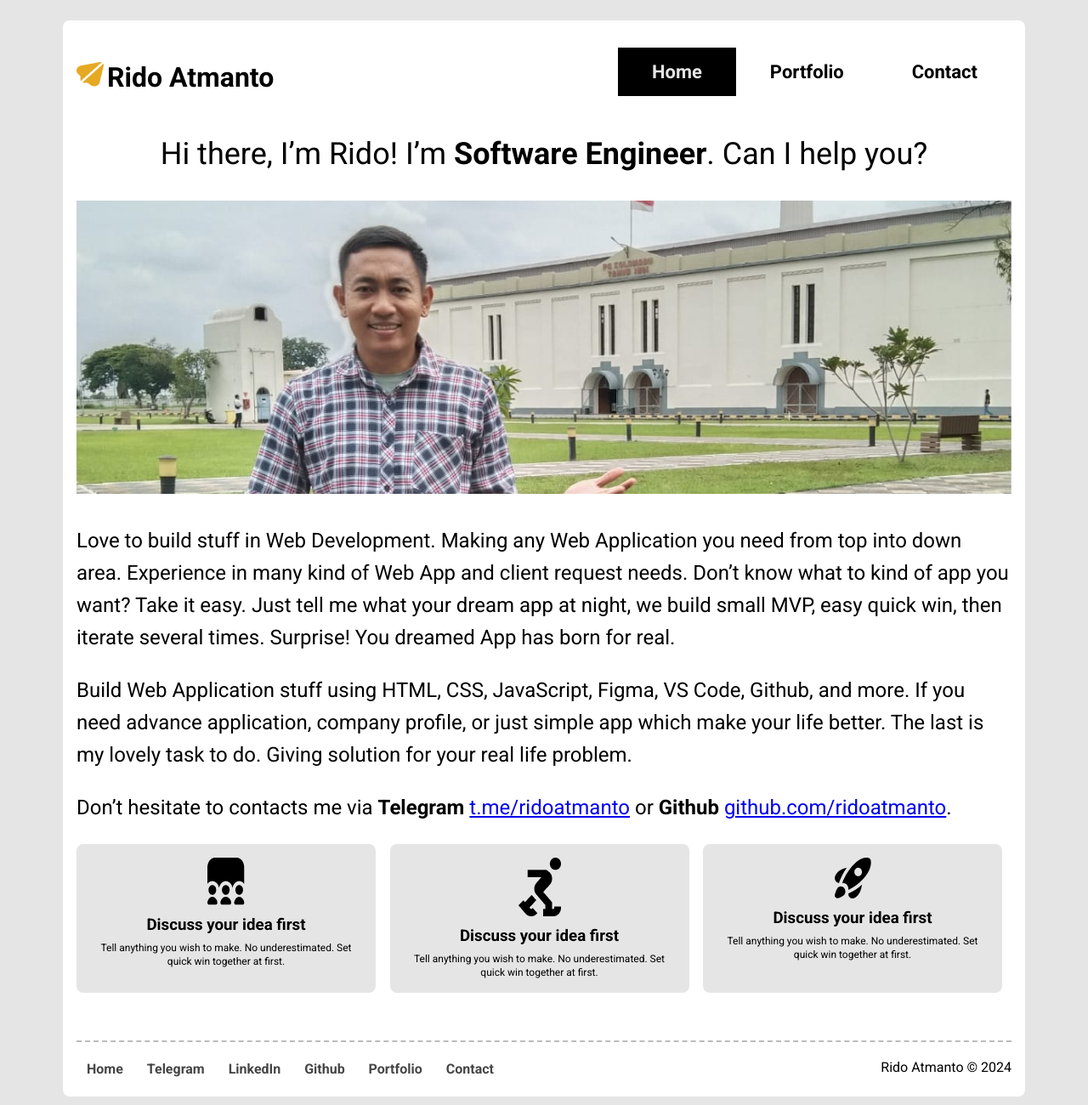
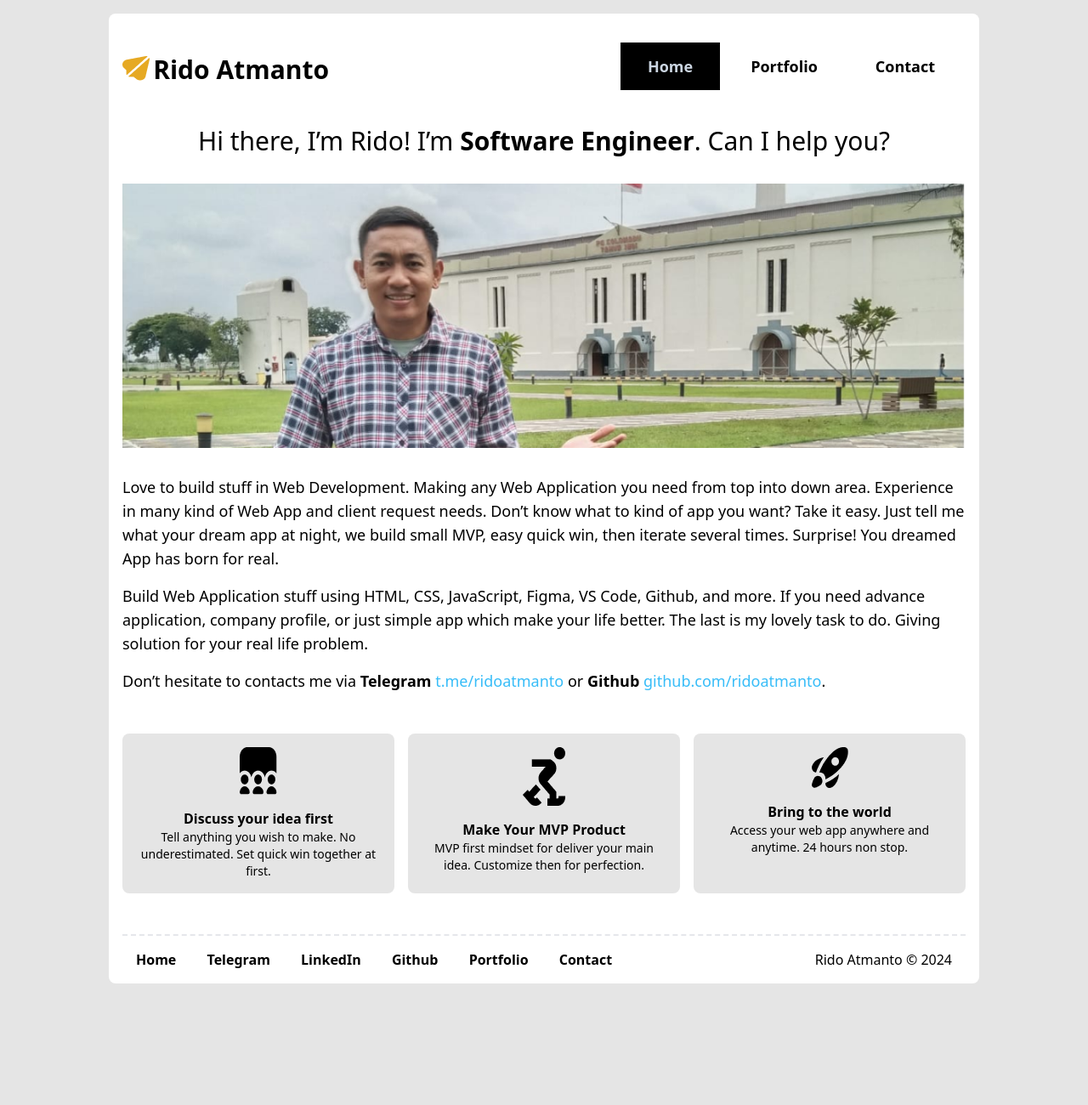
Before and after one commit to ridoatmanto/personal-website, a plain HTML site: page index.html in a window 1280 px wide. Shown: the whole page at 85% size. After the commit the page ends 1173 px from the top, so only its background shows below. Drawn offline with nearby package versions, Linux system fonts and the light colour scheme.

Commit message:
Applying Tailwind css on home page

```diff
--- a/index.html
+++ b/index.html
@@ -4,7 +4,8 @@
     <meta charset="UTF-8" />
     <meta name="viewport" content="width=device-width, initial-scale=1.0" />
     <title>Rido Atmanto | Personal's Website</title>
-    <link rel="stylesheet" href="/index.css" />
+    <!-- <link rel="stylesheet" href="/index.css" /> -->
+    <script src="https://cdn.tailwindcss.com"></script>
     <link rel="preconnect" href="https://fonts.googleapis.com" />
     <link rel="preconnect" href="https://fonts.gstatic.com" crossorigin />
     <link
@@ -13,30 +14,55 @@
     />
   </head>
 
-  <body>
-    <main>
+  <body class="flex justify-center items-center px-4 py-4 bg-[#E5E5E5]">
+    <main class="px-4 py-4 bg-white rounded-lg max-w-screen-lg">
+      <div class="grid grid-cols-2 gap-4 lg:pt-8 pt-4 lg:pb-12 pb-6">
+        <div class="lg:col-span-1 col-span-2 lg:text-left text-center">
+          <img
+            src="/images/rido-logo.png"
+            alt="Rido's logo"
+            class="inline-block -mt-4"
+          />
+          <h1 class="text-3xl font-bold inline-block">Rido Atmanto</h1>
+        </div>
+        <div class="lg:col-span-1 col-span-2 lg:pt-0 pt-4">
+          <ul class="flex lg:justify-end justify-center">
+            <li class="mr-1">
+              <a
+                href="/"
+                class="roboto-bold font-bold lg:px-8 px-4 lg:py-4 py-2 text-lg text-slate-300 bg-black hover:bg-white hover:text-black"
+                >Home</a
+              >
+            </li>
+            <li class="mr-1">
+              <a
+                href="/portfolio"
+                class="roboto-bold font-bold lg:px-8 px-4 lg:py-4 py-2 text-lg text-black bg-transparent hover:bg-black hover:text-slate-300"
+                >Portfolio</a
+              >
+            </li>
+            <li class="mr-1">
+              <a
+                href="/contact"
+                class="roboto-bold font-bold lg:px-8 px-4 lg:py-4 py-2 text-lg text-black bg-transparent hover:bg-black hover:text-slate-300"
+                >Contact</a
+              >
+            </li>
+          </ul>
+        </div>
+      </div>
       <header>
-        <div class="left-header roboto-bold">
-          <img src="/images/rido-logo.png" alt="Rido's logo" />
-          <h2>Rido Atmanto</h2>
-        </div>
-        <nav class="menu">
-          <ul>
-            <li><a href="/" class="active roboto-bold">Home</a></li>
-            <li><a href="/portfolio" class="roboto-bold">Portfolio</a></li>
-            <li><a href="/contact" class="roboto-bold">Contact</a></li>
-          </ul>
-        </nav>
+        <div class="left-header roboto-bold"></div>
+        <nav class="menu"></nav>
       </header>
       <div class="content roboto-regular">
-        <p class="title">
-          Hi there, I’m Rido! I’m <span class="bold">Software Engineer</span>.
-          Can I help you?
-        </p>
-        <div class="banner">
+        <h2 class="lg:text-3xl text-lg roboto-regular text-center lg:mb-8 mb-4">
+          Hi there, I’m Rido! I’m <b>Software Engineer</b>. Can I help you?
+        </h2>
+        <div class="overflow-hidden mb-8">
           <img src="/images/rido-home-banner.png" alt="rido's home banner" />
         </div>
-        <p class="roboto-regular">
+        <p class="roboto-regular text-lg mb-4">
           Love to build stuff in Web Development. Making any Web Application you
           need from top into down area. Experience in many kind of Web App and
           client request needs. Don’t know what to kind of app you want? Take it
@@ -44,68 +70,88 @@
           easy quick win, then iterate several times. Surprise! You dreamed App
           has born for real.
         </p>
-        <p class="roboto-regular">
+        <p class="roboto-regular text-lg mb-4">
           Build Web Application stuff using HTML, CSS, JavaScript, Figma, VS
           Code, Github, and more. If you need advance application, company
           profile, or just simple app which make your life better. The last is
           my lovely task to do. Giving solution for your real life problem.
         </p>
-        <p class="roboto-regular">
+        <p class="roboto-regular text-lg mb-4">
           Don’t hesitate to contacts me via <b>Telegram</b>
-          <a href="https://t.me/ridoatmanto">t.me/ridoatmanto</a> or
+          <a href="https://t.me/ridoatmanto" class="text-sky-400"
+            >t.me/ridoatmanto</a
+          >
+          or
           <b>Github</b>
-          <a href="https:/github.com/ridoatmanto">github.com/ridoatmanto</a>.
+          <a href="https:/github.com/ridoatmanto" class="text-sky-400"
+            >github.com/ridoatmanto</a
+          >.
         </p>
-        <div class="widget-container">
-          <div class="widget">
-            <img src="images/discuss.png" alt="Discuss icon's" />
-            <h3>Discuss your idea first</h3>
-            <p>
+        <div
+          class="grid lg:grid-cols-3 grid-cols-2 gap-4 pt-8 lg:pb-12 pb-4 text-center"
+        >
+          <div
+            class="lg:col-span-1 col-span-1 bg-[#E5E5E5] px-4 py-4 rounded-lg"
+          >
+            <div class="flex justify-center items-center mb-4">
+              <img src="images/discuss.png" alt="Discuss icon's" />
+            </div>
+            <h3 class="font-bold">Discuss your idea first</h3>
+            <p class="text-sm">
               Tell anything you wish to make. No underestimated. Set quick win
               together at first.
             </p>
           </div>
-          <div class="widget">
-            <img src="images/mvp.png" alt="MVP icon's" />
-            <h3>Discuss your idea first</h3>
-            <p>
-              Tell anything you wish to make. No underestimated. Set quick win
-              together at first.
+          <div
+            class="lg:col-span-1 col-span-1 bg-[#E5E5E5] px-4 py-4 rounded-lg"
+          >
+            <div class="flex justify-center items-center mb-4">
+              <img src="images/mvp.png" alt="MVP icon's" />
+            </div>
+            <h3 class="font-bold">Make Your MVP Product</h3>
+            <p class="text-sm">
+              MVP first mindset for deliver your main idea. Customize then for
+              perfection.
             </p>
           </div>
-          <div class="widget full-widget">
-            <img src="images/launch.png" alt="Launch icon's" />
-            <h3>Discuss your idea first</h3>
-            <p>
-              Tell anything you wish to make. No underestimated. Set quick win
-              together at first.
+          <div
+            class="lg:col-span-1 col-span-2 bg-[#E5E5E5] px-4 py-4 rounded-lg"
+          >
+            <div class="flex justify-center items-center mb-4">
+              <img src="images/launch.png" alt="Launch icon's" />
+            </div>
+            <h3 class="font-bold">Bring to the world</h3>
+            <p class="text-sm">
+              Access your web app anywhere and anytime. 24 hours non stop.
             </p>
           </div>
         </div>
       </div>
-      <footer class="roboto-regular">
-        <a href="/" class="active roboto-bold">Home</a>
+      <footer
+        class="roboto-regular border-dashed border-t-2 pt-4 lg:text-left text-center"
+      >
+        <a href="/" class="roboto-bold font-bold px-4">Home</a>
         <a
           href="https://t.me/ridoatmanto"
           target="_blank"
-          class="active roboto-bold"
+          class="active roboto-bold font-bold px-4"
           >Telegram</a
         >
         <a
           href="https://www.linkedin.com/in/rido-sandi-atmanto/"
           target="_blank"
-          class="roboto-bold"
+          class="roboto-bold font-bold px-4"
           >LinkedIn</a
         >
         <a
           href="https://github.com/ridoatmanto"
           target="_blank"
-          class="roboto-bold"
+          class="roboto-bold font-bold px-4"
           >Github</a
         >
-        <a href="/portfolio" class="roboto-bold">Portfolio</a>
-        <a href="/contact" class="roboto-bold">Contact</a>
-        <p>Rido Atmanto &copy; 2024</p>
+        <a href="/portfolio" class="roboto-bold font-bold px-4">Portfolio</a>
+        <a href="/contact" class="roboto-bold font-bold px-4">Contact</a>
+        <p class="inline-block lg:float-right px-4">Rido Atmanto &copy; 2024</p>
       </footer>
     </main>
   </body>
```
Also changed, not shown: images/my-personal-website-home-page.png.
